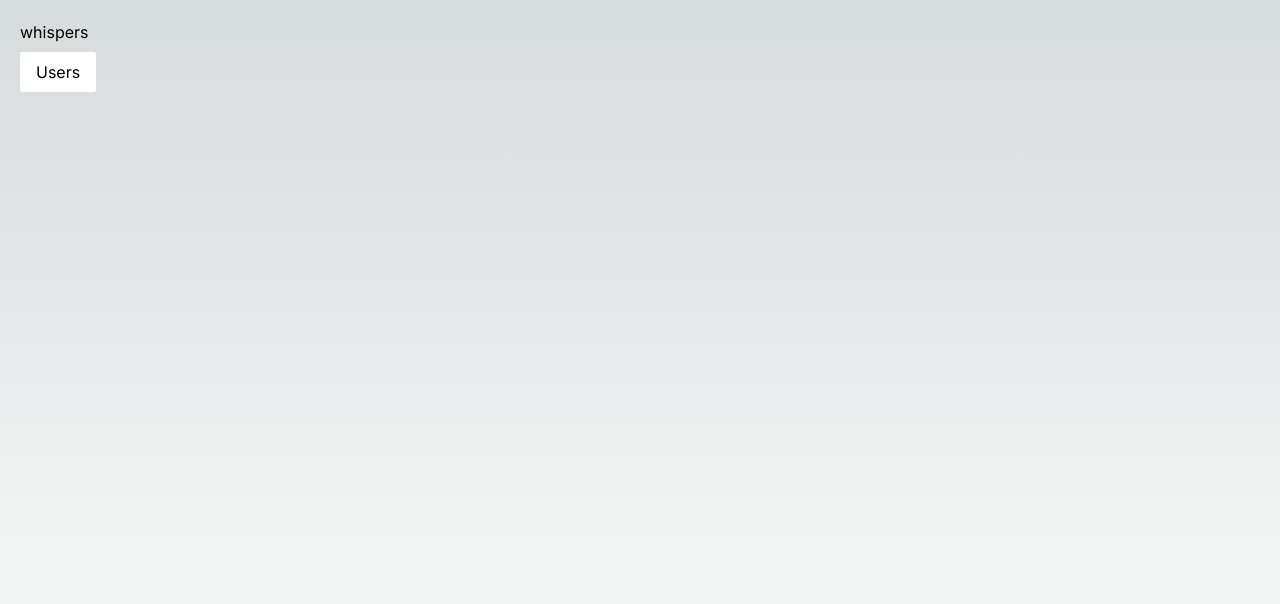
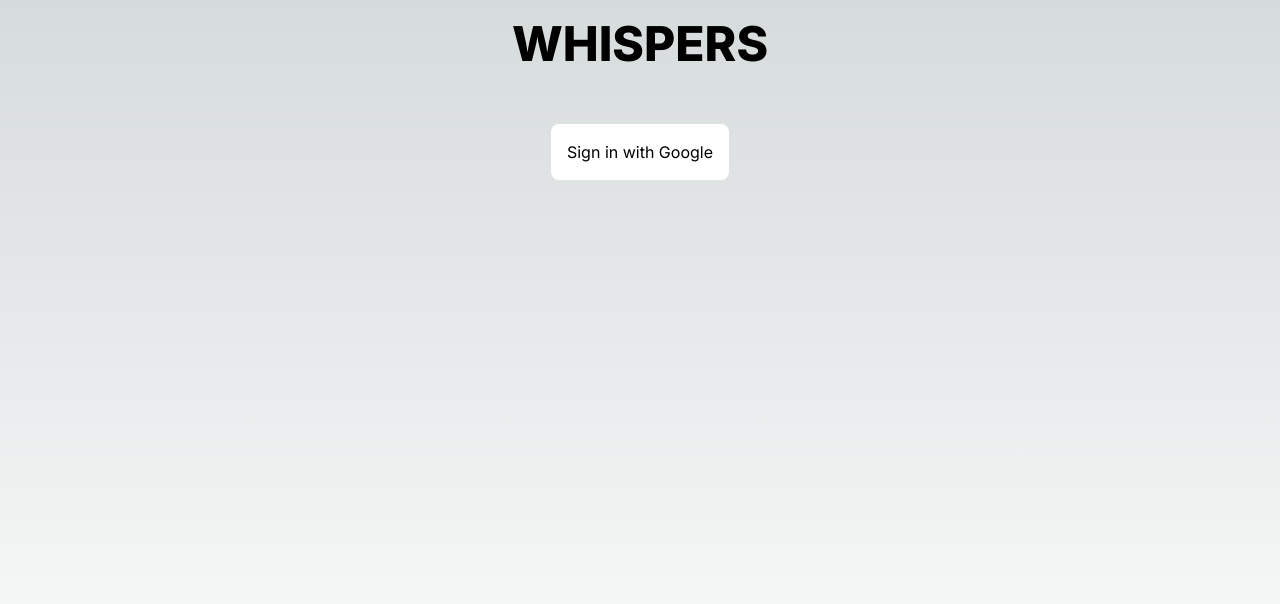
Before and after one commit to miamiultras/whispers, a Next.js app: page / in a window 1280 px wide. Shown: the top 604 px of the page. Built offline with nearby package versions, Linux system fonts and the light colour scheme; no server answers.

Commit message:
add login/logout to home component

```diff
--- a/app/page.tsx
+++ b/app/page.tsx
@@ -1,15 +1,23 @@
-import Link from "next/link";
+import { getProviders } from "next-auth/react";
+import { getServerSession } from "next-auth";
+import { authOptions } from "@/lib/auth";
 
-export default function Home() {
+import SignIn from "./components/SignIn";
+import Card from "./components/Card";
+
+export default async function Home() {
+  const session = await getServerSession(authOptions);
   return (
-    <main className="flex min-h-screen flex-col items-start p-5">
-      <h1>whispers</h1>
-      <Link
-        className="bg-white text-black py-2 px-4 mt-2 rounded-sm"
-        href="/users"
-      >
-        Users
-      </Link>
+    <main className="flex min-h-screen flex-col items-center p-5">
+      <h1 className="text-5xl uppercase font-extrabold">whispers</h1>
+      <section className="mt-10">
+        {session && session.user?.name ? (
+          <Card userName={session.user?.name} />
+        ) : (
+          <SignIn />
+        )}
+      </section>
     </main>
   );
 }
+getProviders;
```
